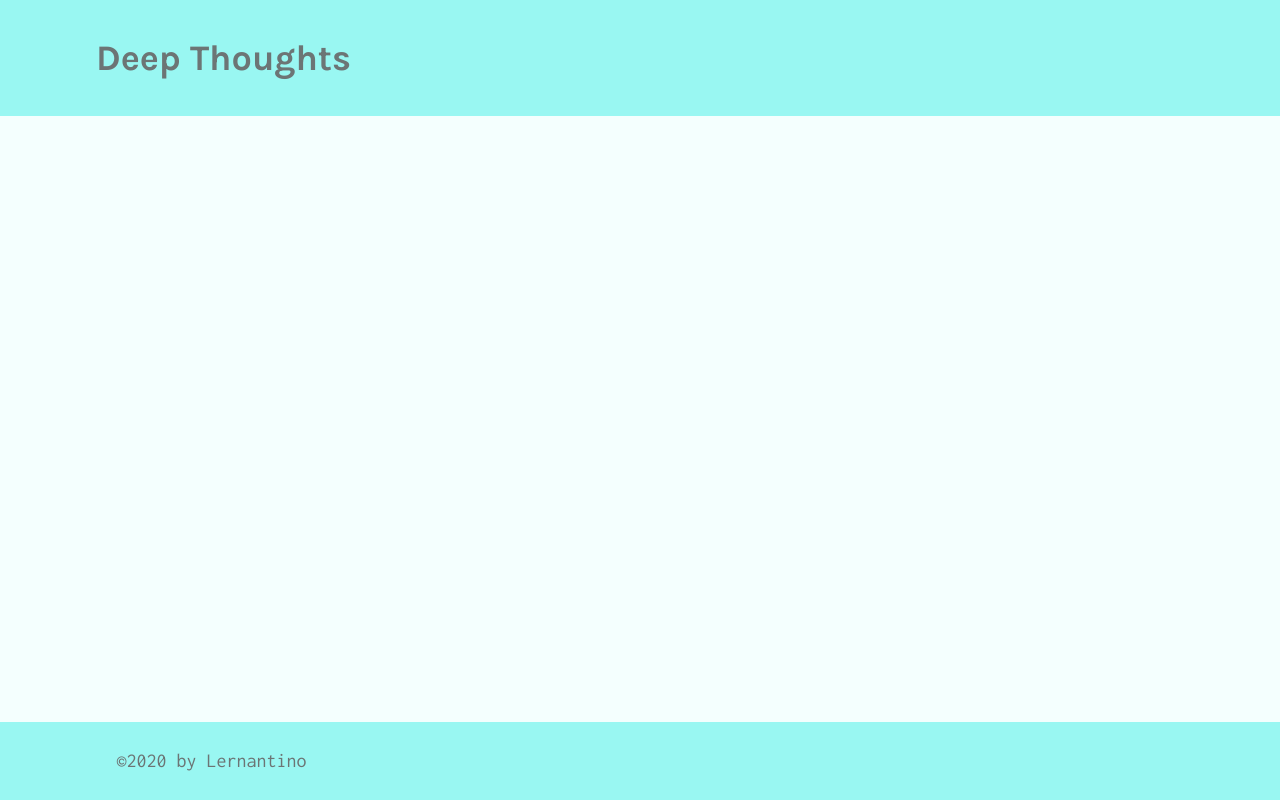
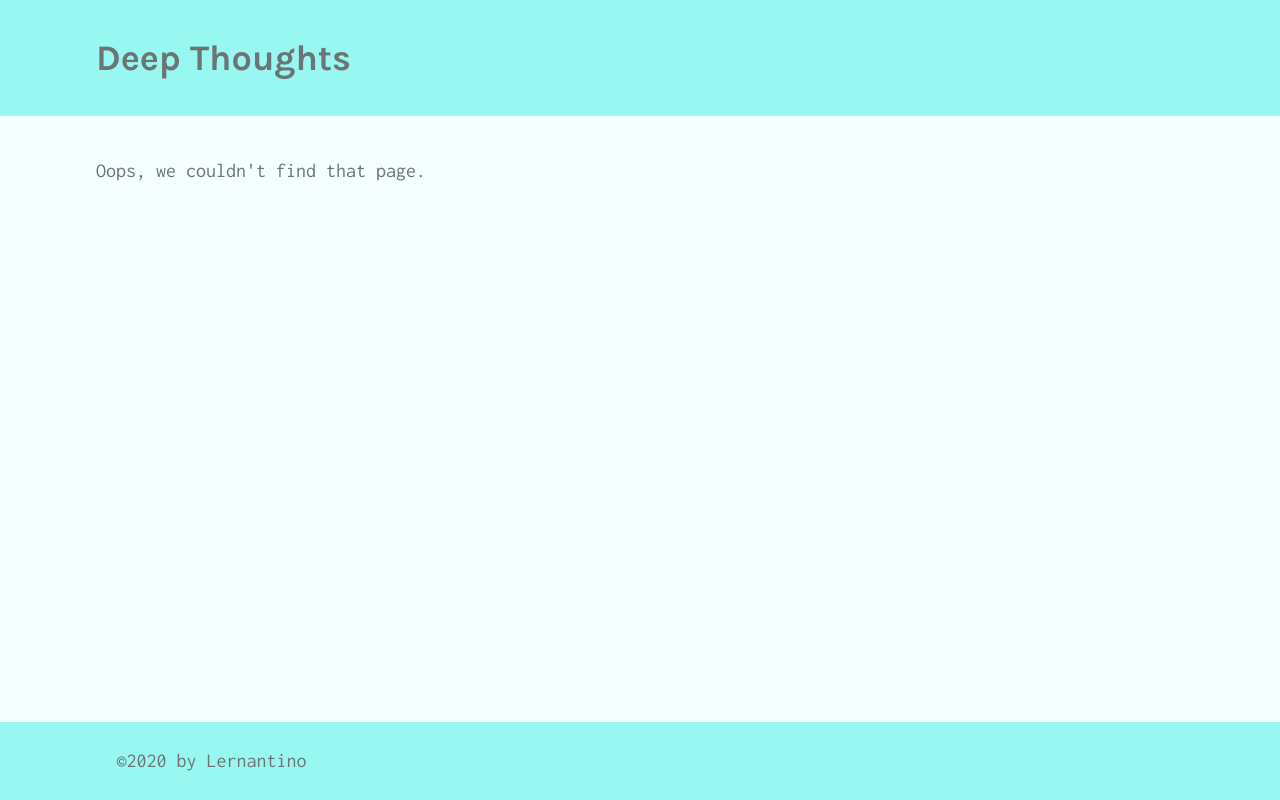
Before and after one commit to Dj-Viking/deep-thoughts, a React (Create React App) app in the folder client/: page / in a window 1280 px wide. Built offline with nearby package versions, Linux system fonts and the light colour scheme; no server answers.

Commit message:
21.4.4 set up the no match route

```diff
--- a/client/src/App.js
+++ b/client/src/App.js
@@ -1,7 +1,7 @@
 import React from 'react';
 import { ApolloProvider } from '@apollo/react-hooks';
 import ApolloClient from 'apollo-boost';
-import { BrowserRouter as Router, Route, Switch} from 'react-router-dom';
+import { BrowserRouter as Router, Route, Switch } from 'react-router-dom';
 import Login from './pages/Login.js';
 import NoMatch from './pages/NoMatch.js';
 import SingleThought from './pages/SingleThought.js';
@@ -33,6 +33,7 @@ function App() {
               <Route exact path='/signup' component={Signup} />
               <Route exact path='/profile' component={Profile} />
               <Route exact path='/thought' component={SingleThought} />
+              <Route component={NoMatch} />
             </div>
           <Footer />
         </div>
```
